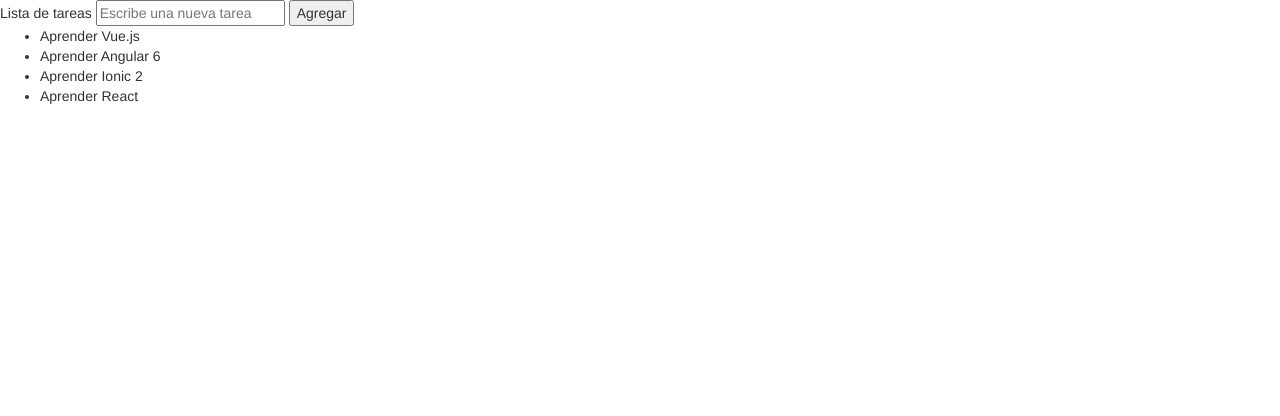
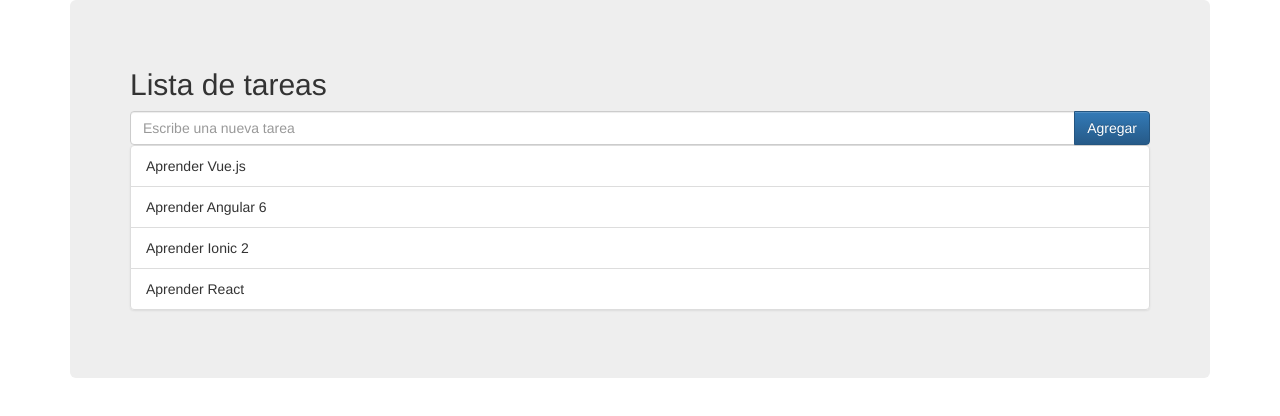
Before and after one commit to willycaflo/CursoVueJS2ListaTareas, a plain HTML site: page index.html in a window 1280 px wide. Drawn offline with nearby package versions, Linux system fonts and the light colour scheme.

Commit message:
Mejorando la presentacion de la pagina con bootstrap

```diff
--- a/index.html
+++ b/index.html
@@ -18,13 +18,17 @@
 
     <script src="https://cdn.jsdelivr.net/npm/vue"></script>
 </head>
-<body>
-    <div id="app">
-        {{ titulo }}
-        <input type="text" placeholder="Escribe una nueva tarea" v-model="nuevaTarea"/>
-        <button type="button" v-on:click="agregarTarea()">Agregar</button>
-        <ul>
-            <li v-for="tarea in tareas">
+<body class="container">
+    <div id="app" class="jumbotron">
+        <h2>{{ titulo }}</h2>
+        <div class="input-group">
+            <input type="text" placeholder="Escribe una nueva tarea" v-model="nuevaTarea" class="form-control"/>
+            <span class="input-group-btn">
+                <button type="button" v-on:click="agregarTarea()" class="btn btn-primary">Agregar</button>
+            </span>
+        </div>
+        <ul class="list-group">
+            <li v-for="tarea in tareas" class="list-group-item">
                 {{ tarea.texto }}
             </li>
         </ul>
```
